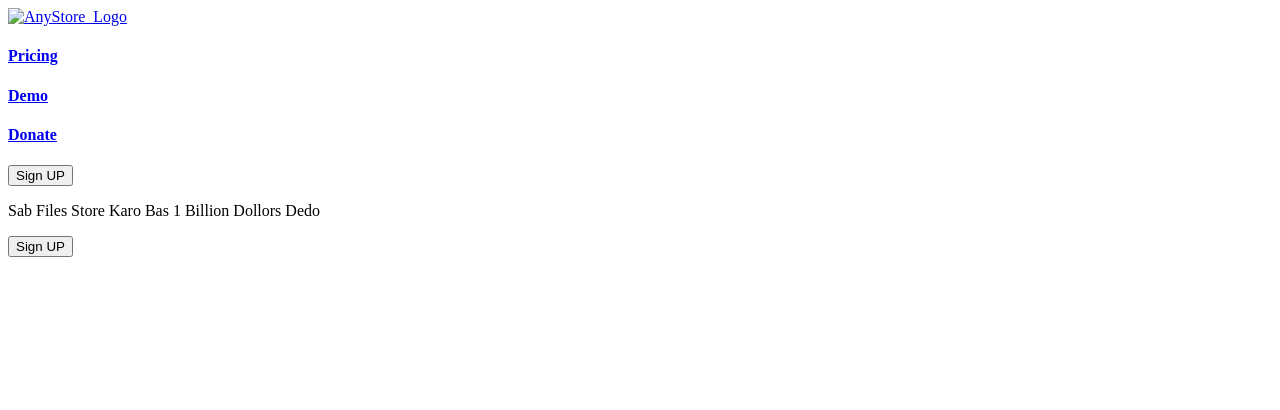
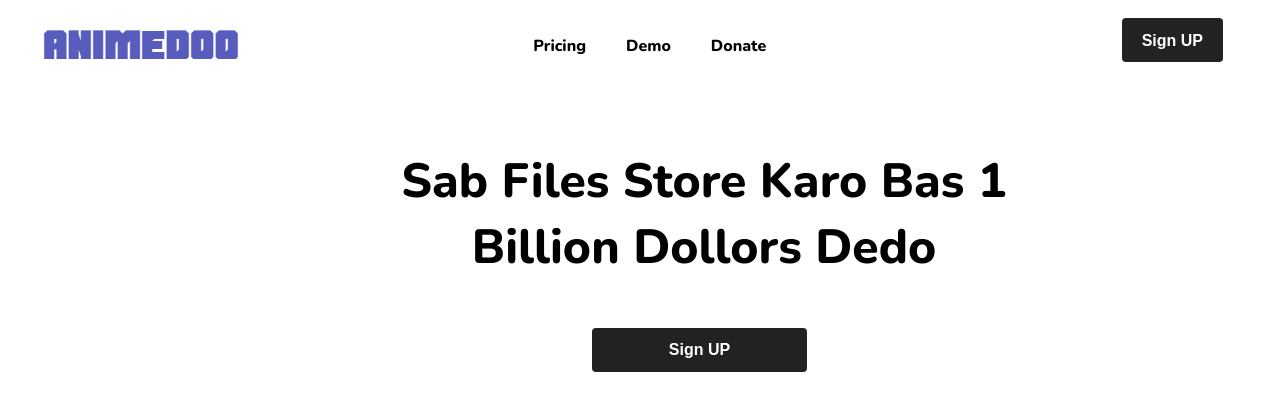
Before and after one commit to Kushal2006/StoreTest, a plain HTML site: page index.html in a window 1280 px wide. Drawn offline with nearby package versions, Linux system fonts and the light colour scheme; the site is published under a folder, as on GitHub Pages, so addresses that start at the root find nothing; a web font is replaced by a local one.

Commit message:
Update index.html

```diff
--- a/index.html
+++ b/index.html
@@ -5,15 +5,15 @@
     <meta http-equiv="X-UA-Compatible" content="IE=edge">
     <meta name="viewport" content="width=device-width, initial-scale=1.0">
     <title>Store Test</title>
-    <link rel="icon" href="/assets/img/Favicon.png">
-    <link rel="stylesheet" href="/assets/css/font.css">
-    <link rel="stylesheet" href="/assets/css/style.css">
+    <link rel="icon" href="./assets/img/Favicon.png">
+    <link rel="stylesheet" href="./assets/css/font.css">
+    <link rel="stylesheet" href="./assets/css/style.css">
 </head>
 <body>
     <section>
         <header>
             <div class="logo-header">
-                <a href="#"><img src="/assets/img/Doo_Logo.png" alt="AnyStore_Logo"></a>
+                <a href="#"><img src="./assets/img/Doo_Logo.png" alt="AnyStore_Logo"></a>
             </div>
             <div class="text-header">
                 <a href="#"><h4>Pricing</h4></a>
```
